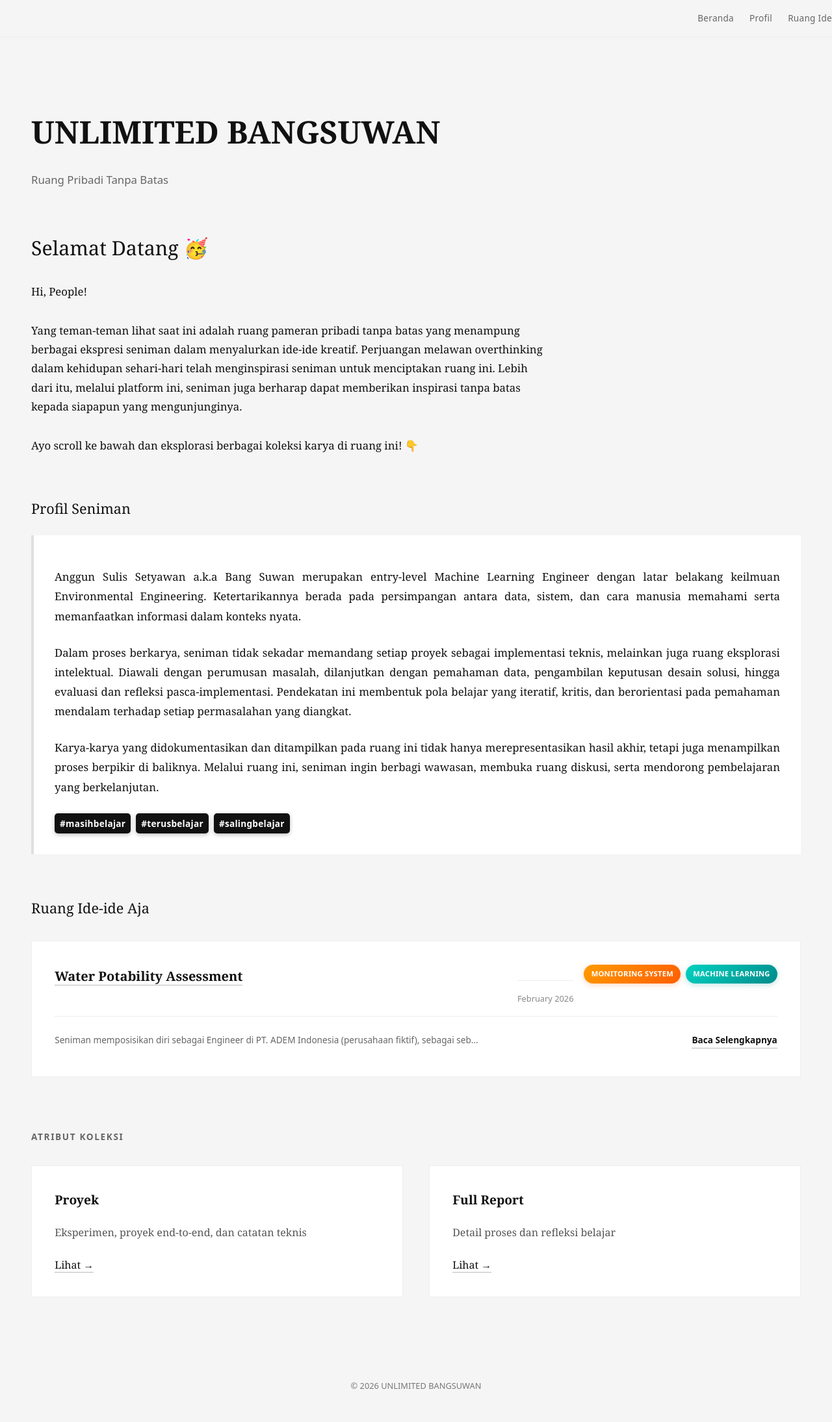
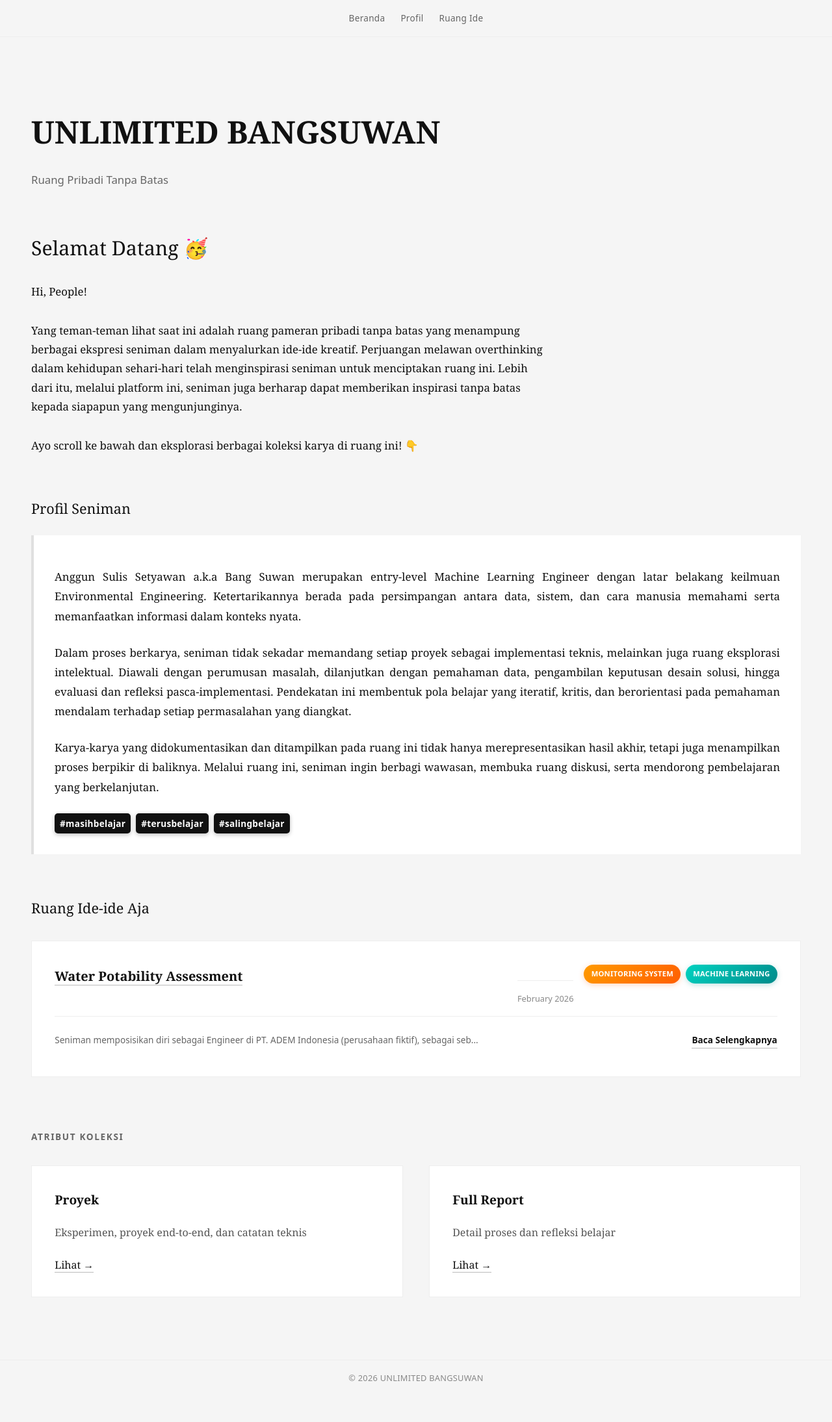
Before and after one commit to Sulbae/Sulbae.github.io, a Jekyll site: the page built from index.md, in a window 1280 px wide. Shown: the whole page at 65% size. Built offline with Jekyll 4.4.1, drawn with Linux system fonts in a browser that asks for light colours; after the commit the page ends 2141 px from its top, so only the background shows below that.

Commit message:
Update home.css

```diff
--- a/assets/css/home.css
+++ b/assets/css/home.css
@@ -53,7 +53,7 @@ a:hover {
 .site-nav {
   display: flex;
   align-items: center;
-  justify-content: flex-end;
+  justify-content: center;
   gap: 1.5rem;
   flex-wrap: wrap;
 }
@@ -205,12 +205,48 @@ a:hover {
   margin-bottom: 1.4rem;
 }
 
+/* FOOTER */
 .footer {
+  border-top: 1px solid #eee;
+  margin-top: 2rem;
+  padding: 1rem 0 0.5rem;
   text-align: center;
+}
+
+.footer-content {
+  max-width: 800px;
+  margin: 0 auto;
+  padding: 0 0.5rem;
+}
+
+.footer-nav {
+  display: flex;
+  justify-content: center;
+  flex-wrap: wrap;
+  gap: 1.5rem;
+  margin-bottom: 1.5rem;
+}
+
+.footer-link {
+  font-family: system-ui, -apple-system, sans-serif;
+  font-size: 0.85rem;
+  font-weight: 500;
+  color: #666;
+  text-decoration: none;
+  border-bottom: none;
+  transition: color 0.2s;
+}
+
+.footer-link:hover {
+  color: #111;
+}
+
+.footer-copyright {
   font-family: system-ui, -apple-system, sans-serif;
   font-size: 0.8rem;
-  color: #777;
-  padding: 3rem 0 2rem;
+  color: #888;
+  margin: 0;
+  letter-spacing: 0.02em;
 }
 
 
@@ -540,6 +576,13 @@ details[open] .close-wrapper {
     justify-content: center;
     gap: 1rem;
   }
+  .footer {
+    margin-top: 4rem;
+    padding: 2rem 0;
+  }
+  .footer-nav {
+    gap: 1rem;
+  }
   .project-header {
     flex-direction: column;
     align-items: flex-start;
```
